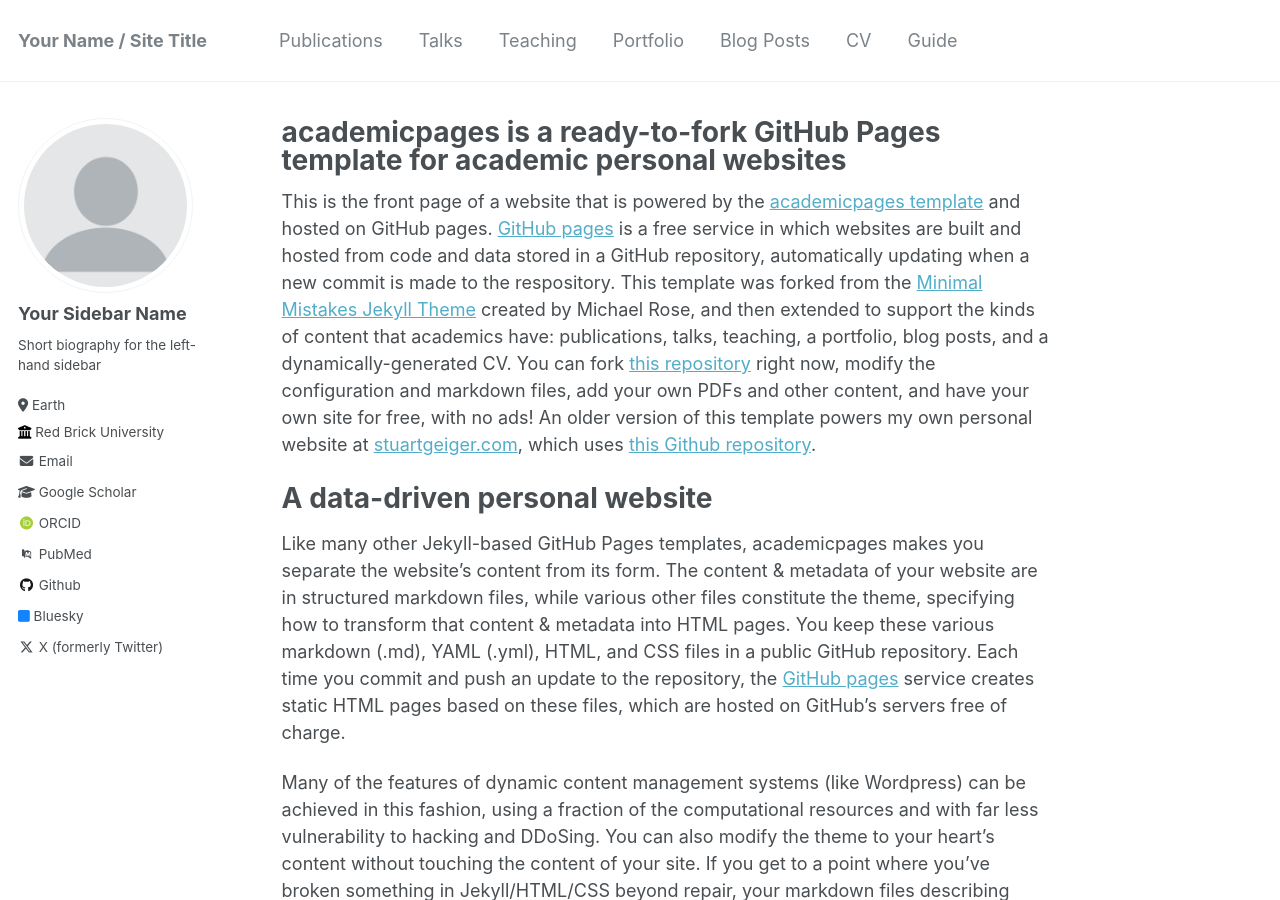
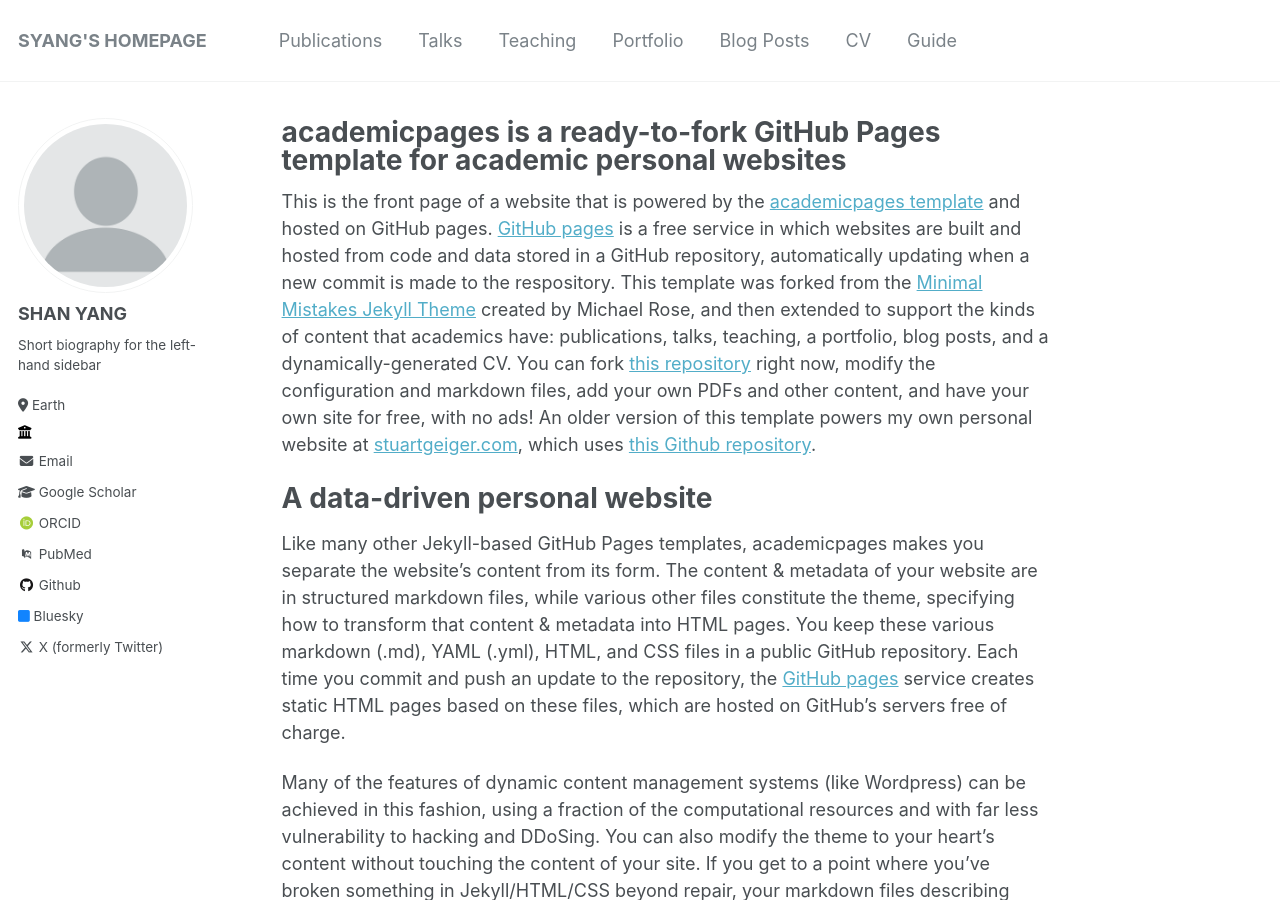
Before and after one commit to syang-lab/homepage, a Jekyll site: the page built from _pages/about.md, in a window 1280 px wide and 900 px high. Built offline with Jekyll 4.4.1, drawn with Linux system fonts in a browser that asks for light colours; some web fonts are replaced.

Commit message:
Update _config.yml

```diff
--- a/_config.yml
+++ b/_config.yml
@@ -8,7 +8,7 @@
 
 # Basic Site Settings
 locale                   : "en-US"
-title                    : "Your Name / Site Title"
+title                    : "SYANG'S HOMEPAGE"
 title_separator          : "-"
 name                     : &name "Your Name"
 description              : &description "personal description"
@@ -22,20 +22,20 @@
 author:
   # Biographic information
   avatar           : "profile.png"
-  name             : "Your Sidebar Name"
+  name             : "SHAN YANG"
   pronouns         : # example: "she/her"
   bio              : "Short biography for the left-hand sidebar"
   location         : "Earth"
-  employer         : "Red Brick University"
+  employer         : ""
   uri              : # URL
   email            : "none@example.org"
 
   # Academic websites
   arxiv            : # URL - Update with the correct link to your profile
-  googlescholar    : "https://scholar.google.com/citations?user=PS_CX0AAAAAJ"
+  googlescholar    : ""
   impactstory      : # URL
-  orcid            : "http://orcid.org/yourorcidurl"
-  pubmed           : "https://www.ncbi.nlm.nih.gov/pubmed/?term=john+snow"
+  orcid            : ""
+  pubmed           : ""
   researchgate     : # URL
 
   # Repositories and software development
@@ -47,7 +47,7 @@
   stackoverflow    : # User number or user number and name (i.e., use "1" or "1/jeff-atwood")
 
   # Social media
-  bluesky          : "bsky.app" # Replace this with you Bluesky username
+  bluesky          : "" # Replace this with you Bluesky username
   facebook         : # Username
   flickr           : # Username
   foursquare       : # Username
@@ -64,7 +64,7 @@
   steam            : # Username
   telegram         : # URL
   tumblr           : # Username
-  twitter          : "UniofOxford"  # Replace this with your X / Twitter handle
+  twitter          : ""  # Replace this with your X / Twitter handle
   vine             : # Username
   weibo            : # Username
   wikipedia        : # Username
```
